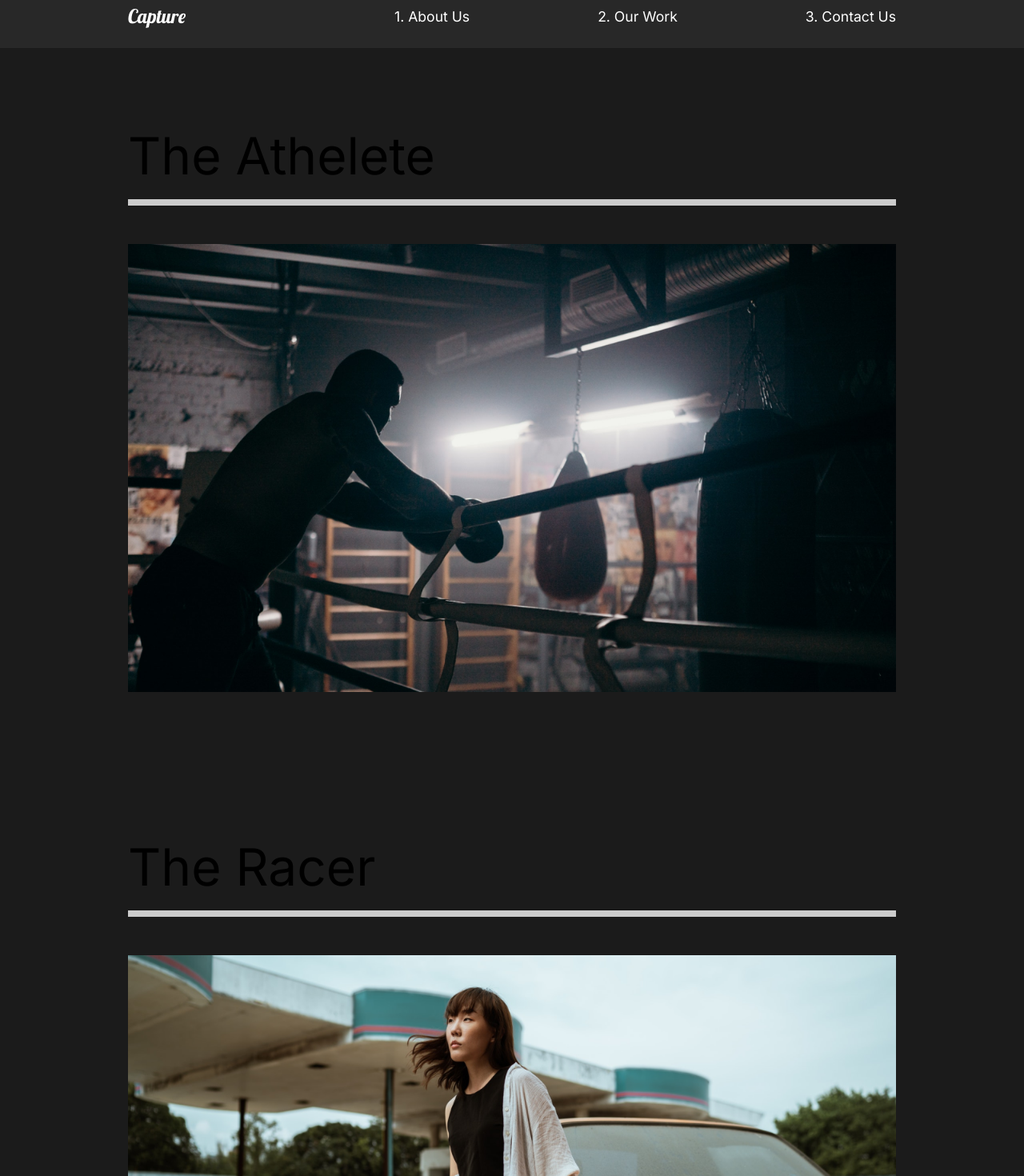
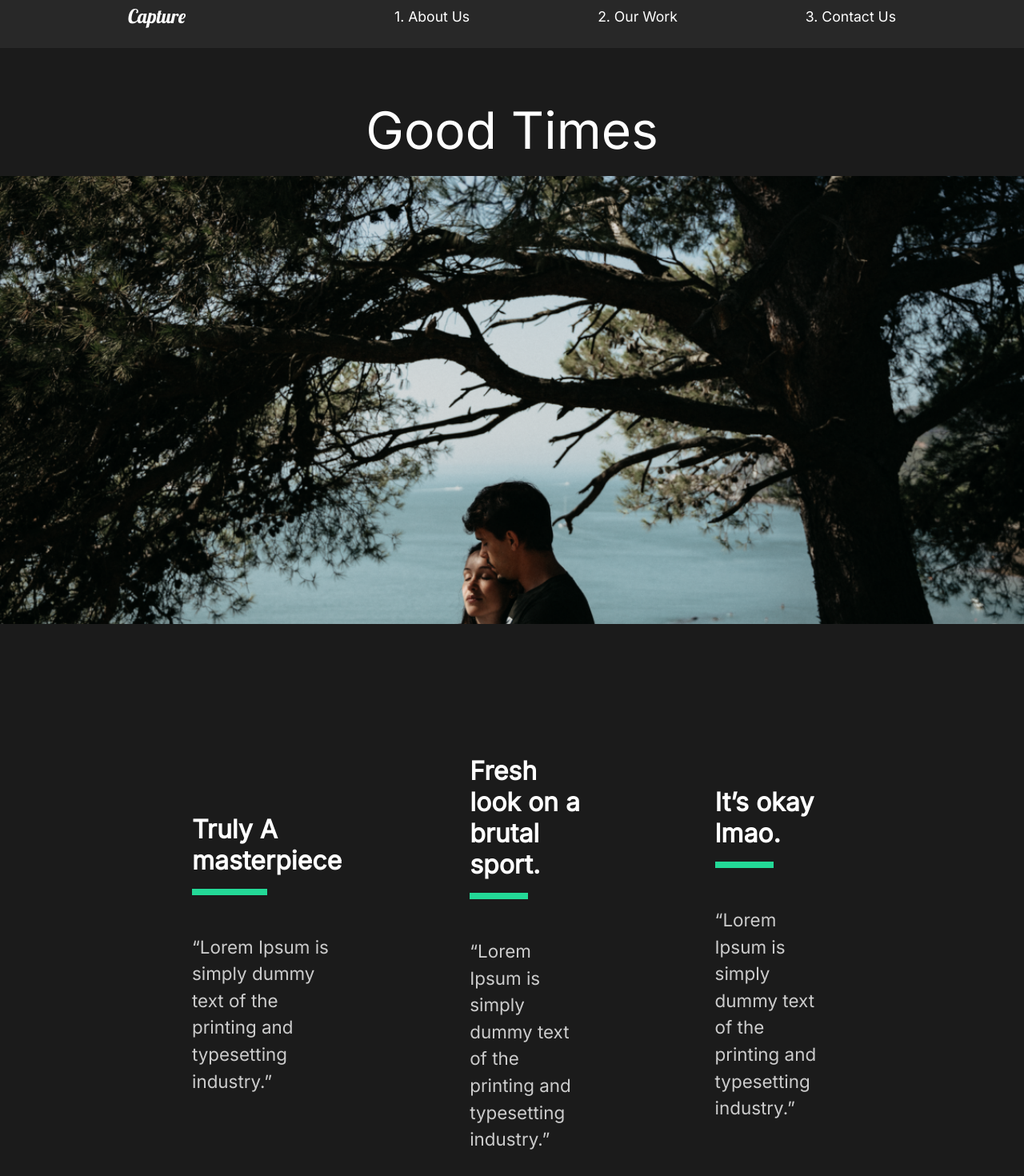
Before and after one commit to MKhodagholi/capture-project, a React (Create React App) app: page /work/good-times in a window 1280 px wide. Shown: the part 40-1510 px from the top of the page at 80% size. Built offline with nearby package versions, Linux system fonts and the light colour scheme.

Commit message:
11. MovieDetail

```diff
--- a/src/App.jsx
+++ b/src/App.jsx
@@ -5,6 +5,7 @@
 import Nav from "./components/Nav";
 import OurWork from "./pages/OurWork";
 import ContactUs from "./pages/ContactUs";
+import MovieDetail from "./pages/MovieDetail";
 
 //Router
 import { Route, Switch } from "react-router-dom";
@@ -18,8 +19,11 @@
         <Route exact path="/">
           <AboutUs />
         </Route>
-        <Route path="/work">
+        <Route path="/work" exact>
           <OurWork />
+        </Route>
+        <Route path="/work/:id">
+          <MovieDetail />
         </Route>
         <Route>
           <ContactUs path="/contact" />
--- /dev/null
+++ b/src/movieState.js
@@ -0,0 +1,81 @@
+//Import Images
+import athlete from "./img/athlete-small.png";
+import goodtimes from "./img/goodtimes-small.png";
+import theracer from "./img/theracer-small.png";
+import athlete2 from "./img/athlete2.png";
+import goodtimes2 from "./img/good-times2.jpg";
+import theracer2 from "./img/the-racer2.jpg";
+
+export const MovieState = () => {
+  return [
+    {
+      title: "The Athlete",
+      mainImg: athlete,
+      secondaryImg: athlete2,
+      url: "/work/the-athlete",
+      awards: [
+        {
+          title: "Truly A masterpiece",
+          description:
+            "“Lorem Ipsum is simply dummy text of the printing and typesetting industry.”",
+        },
+        {
+          title: "Fresh look on a brutal sport.",
+          description:
+            "“Lorem Ipsum is simply dummy text of the printing and typesetting industry.”",
+        },
+        {
+          title: "It’s okay lmao.",
+          description:
+            "“Lorem Ipsum is simply dummy text of the printing and typesetting industry.”",
+        },
+      ],
+    },
+    {
+      title: "Good Times",
+      mainImg: goodtimes,
+      url: "/work/good-times",
+      secondaryImg: goodtimes2,
+      awards: [
+        {
+          title: "Truly A masterpiece",
+          description:
+            "“Lorem Ipsum is simply dummy text of the printing and typesetting industry.”",
+        },
+        {
+          title: "Fresh look on a brutal sport.",
+          description:
+            "“Lorem Ipsum is simply dummy text of the printing and typesetting industry.”",
+        },
+        {
+          title: "It’s okay lmao.",
+          description:
+            "“Lorem Ipsum is simply dummy text of the printing and typesetting industry.”",
+        },
+      ],
+    },
+    {
+      title: "The Racer",
+      mainImg: theracer,
+      url: "/work/the-racer",
+      secondaryImg: theracer2,
+      awards: [
+        {
+          title: "Truly A masterpiece",
+          description:
+            "“Lorem Ipsum is simply dummy text of the printing and typesetting industry.”",
+        },
+        {
+          title: "Fresh look on a brutal sport.",
+          description:
+            "“Lorem Ipsum is simply dummy text of the printing and typesetting industry.”",
+        },
+        {
+          title: "It’s okay lmao.",
+          description:
+            "“Lorem Ipsum is simply dummy text of the printing and typesetting industry.”",
+        },
+      ],
+    },
+  ];
+};
--- /dev/null
+++ b/src/pages/MovieDetail.jsx
@@ -0,0 +1,108 @@
+import React, { useState, useEffect } from "react";
+import styled from "styled-components";
+import { useHistory } from "react-router-dom";
+import { MovieState } from "../movieState";
+
+const MovieDetail = () => {
+  const history = useHistory();
+  const url = history.location.pathname;
+  const [movies, setMovies] = useState(MovieState);
+  const [movie, setMovie] = useState(null);
+
+  useEffect(() => {
+    const currentMovie = movies.filter((movieState) => movieState.url === url);
+    setMovie(currentMovie[0]);
+  }, [movies, url]);
+
+  return (
+    <>
+      {movie && (
+        <Details>
+          <HeadLine>
+            <h2>{movie.title}</h2>
+            <img src={movie.mainImg} alt="movie" />
+          </HeadLine>
+          <Awards>
+            {movie.awards.map((award) => (
+              <Award
+                title={award.title}
+                description={award.description}
+                key={award.title}
+              />
+            ))}
+          </Awards>
+          <ImageDisplay>
+            <img src={movie.secondaryImg} alt="movie" />
+          </ImageDisplay>
+        </Details>
+      )}
+    </>
+  );
+};
+
+const Details = styled.div`
+  color: white;
+`;
+
+const HeadLine = styled.div`
+  min-height: 90vh;
+  padding-top: 20vh;
+  position: relative;
+  h2 {
+    position: absolute;
+    top: 10%;
+    left: 50%;
+    transform: translate(-50%, -10%);
+  }
+  img {
+    width: 100%;
+    height: 70vh;
+    object-fit: cover;
+  }
+`;
+
+const Awards = styled.div`
+  min-height: 80vh;
+  display: flex;
+  margin: 5rem 10rem;
+  align-items: center;
+  justify-content: space-around;
+`;
+
+const AwardStyle = styled.div`
+  padding: 5rem;
+  h3 {
+    font-size: 2rem;
+  }
+  .line {
+    width: 50%;
+    background: #23d997;
+    height: 0.5rem;
+    margin: 1rem 0;
+  }
+  p {
+    padding: 2rem 0;
+  }
+`;
+
+const ImageDisplay = styled.div`
+  min-height: 50vh;
+  img {
+    width: 100%;
+    height: 100vh;
+  }
+`;
+
+//Award Component
+
+const Award = ({ title, description }) => {
+  return (
+    <AwardStyle>
+      <h3>{title}</h3>
+      <div className="line"></div>
+      <p>{description}</p>
+    </AwardStyle>
+  );
+};
+
+export default MovieDetail;
--- a/src/pages/OurWork.jsx
+++ b/src/pages/OurWork.jsx
@@ -12,21 +12,21 @@
       <Movie>
         <h2>The Athelete</h2>
         <div className="line"></div>
-        <Link>
+        <Link to="/work/the-athlete">
           <img src={athlete} alt="athlete" />
         </Link>
       </Movie>
       <Movie>
         <h2>The Racer</h2>
         <div className="line"></div>
-        <Link>
+        <Link to="/work/the-racer">
           <img src={theracer} alt="theracer" />
         </Link>
       </Movie>
       <Movie>
         <h2>Good Times</h2>
         <div className="line"></div>
-        <Link>
+        <Link to="/work/good-times">
           <img src={goodtimes} alt="goodtimes" />
         </Link>
       </Movie>
```
